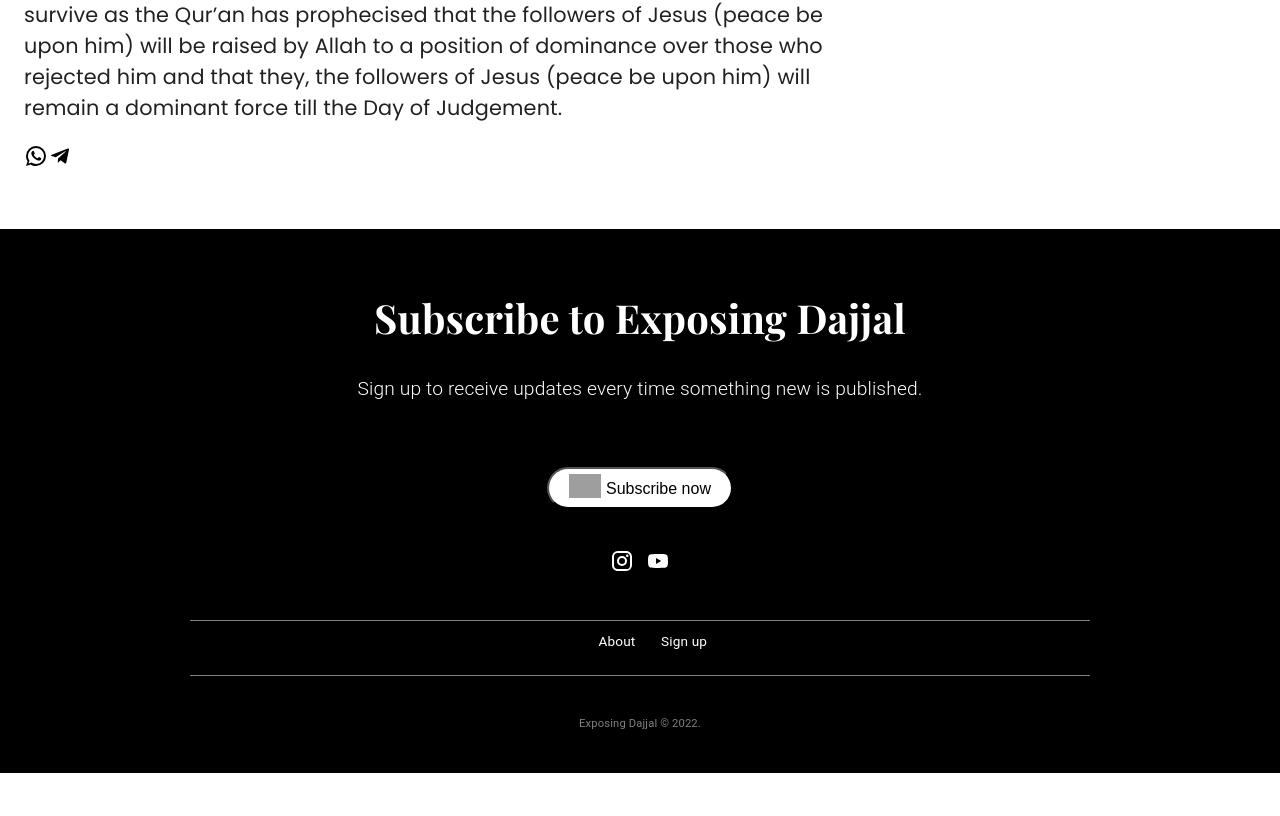
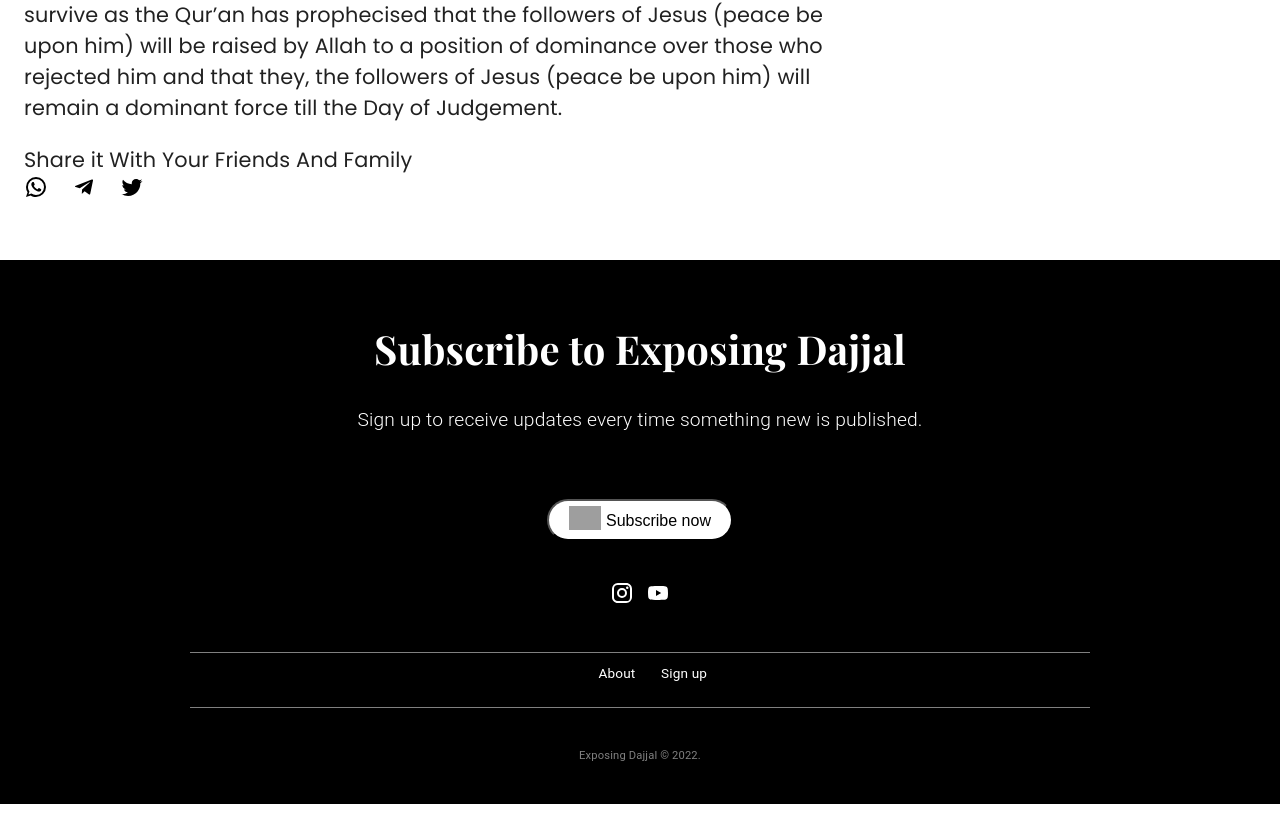
Before and after one commit to mohdnuman/blogging, a React (Create React App) app: page /article1 in a window 1280 px wide. Shown: the part 5455-6271 px from the top of the page. Before the commit the page ends 6239 px from the top, so only its background shows below. Built offline with nearby package versions, Linux system fonts and the light colour scheme; no server answers; the database is empty; grey boxes are pictures that could not be loaded.

Commit message:
added twt icon

```diff
--- a/src/components/Article1.js
+++ b/src/components/Article1.js
@@ -2,7 +2,8 @@ import React, { Component } from "react";
 import Container from "@mui/material/Container";
 import InstagramIcon from "@mui/icons-material/Instagram";
 import WhatsappIcon from "@mui/icons-material/WhatsApp";
-import { Telegram } from "@mui/icons-material";
+import { Telegram, Twitter } from "@mui/icons-material";
+import { CopyAll } from "@mui/icons-material";
 
 class Article1 extends Component {
   render() {
@@ -244,20 +245,34 @@ class Article1 extends Component {
               him) will remain a dominant force till the Day of Judgement.
             </p>
             <p>
+              Share it With Your Friends And Family
+              <br />
               <a
                 className="black-color-a"
                 href="whatsapp://send?text= https://www.exposingdajjal.com/article1"
                 data-action="share/whatsapp/share"
                 target="_blank"
+                style={{ marginTop: "10vh", marginRight: "3vh" }}
               >
                 <WhatsappIcon />
               </a>
               <a
                 className="black-color-a"
                 href="https://t.me/share/url?url= https://www.exposingdajjal.com/article1"
+                style={{ marginTop: "10vh", marginRight: "3vh" }}
               >
                 <Telegram />
               </a>
+              <a
+                href="https://twitter.com/share"
+                class="black-color-a"
+                data-text="Check out this article from Exposing Dajjal"
+                data-url="https://www.exposingdajjal.com/article1"
+                data-show-count="false"
+              >
+                <Twitter />
+              </a>
+
             </p>
           </div>
         </Container>
```
